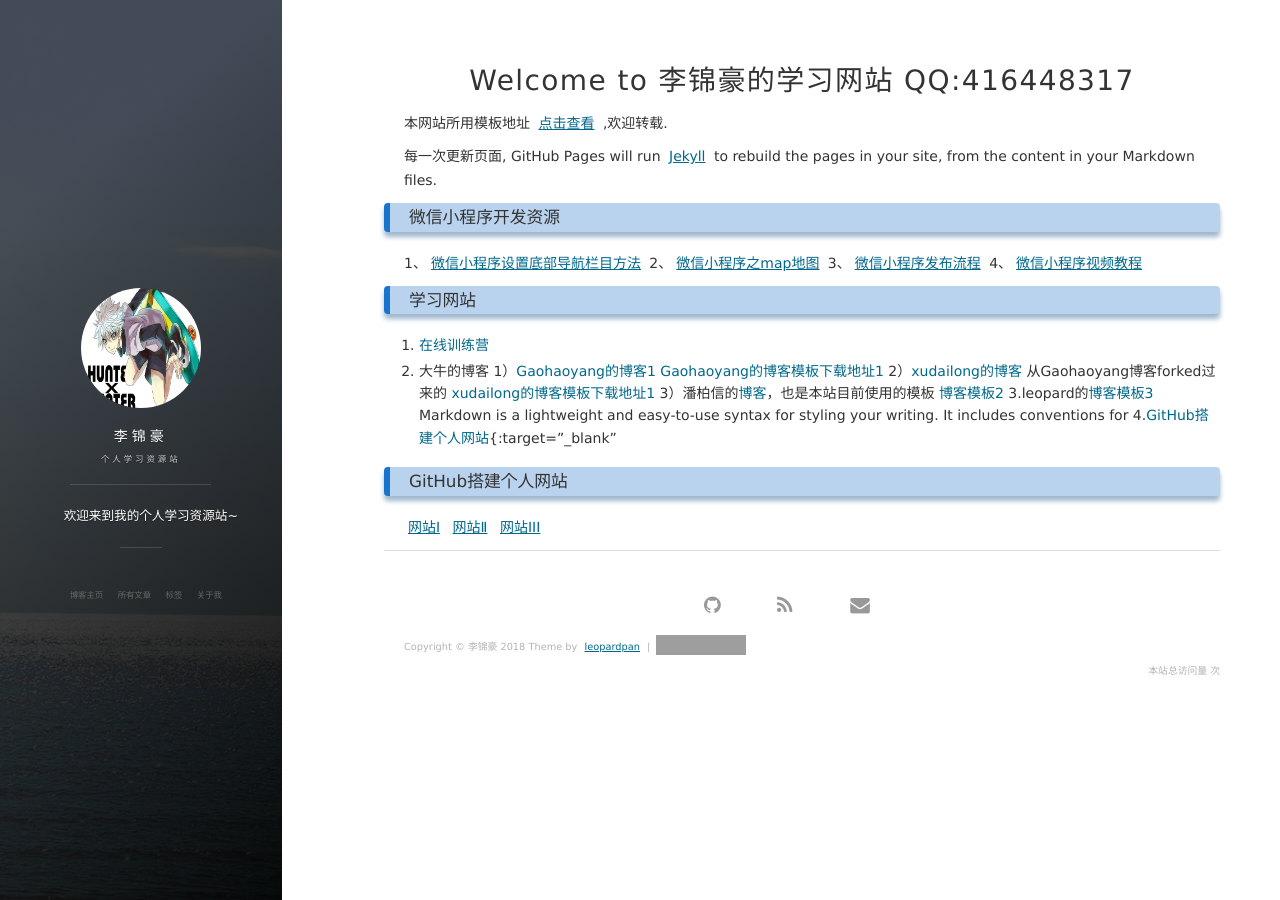
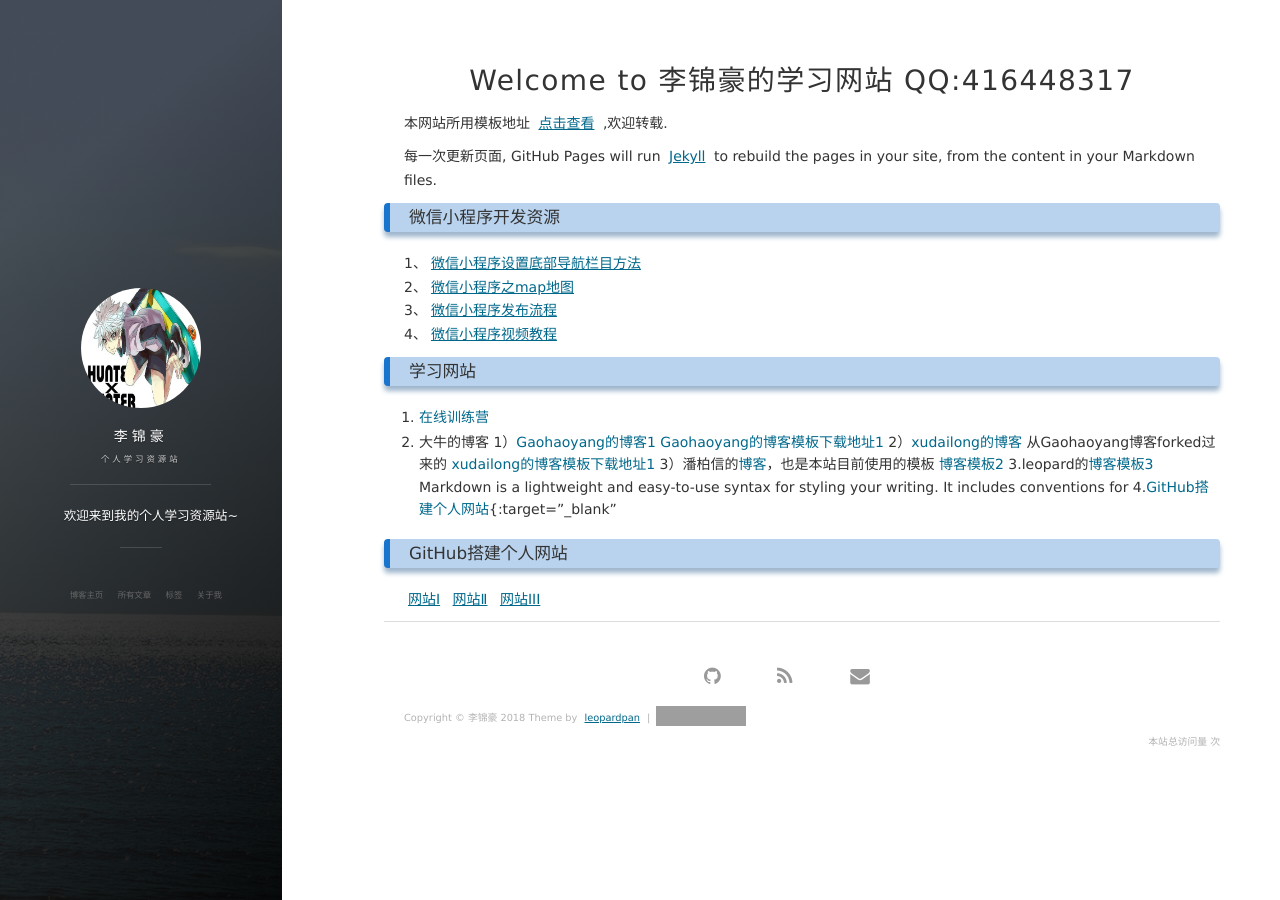
Before and after one commit to cuteftp/haihun.github.io, a Jekyll site: the page built from index.md, in a window 1280 px wide. Built offline with Jekyll 4.4.1, drawn with Linux system fonts in a browser that asks for light colours; nearby versions of some CDN libraries; our own code applies the rules of GitHub Pages for plain Markdown files; the list of posts is cut into pages by our own code; comment, search, counter and statistics services are not loaded; grey boxes are pictures that could not be loaded.

```diff
--- a/index.md
+++ b/index.md
@@ -5,9 +5,9 @@
 
 每一次更新页面, GitHub Pages will run [Jekyll](https://jekyllrb.com/) to rebuild the pages in your site, from the content in your Markdown files.
 ### 微信小程序开发资源
-1、[微信小程序设置底部导航栏目方法](https://blog.csdn.net/u012118993/article/details/52943783){:target="_blank"}
-2、[微信小程序之map地图](https://blog.csdn.net/hedong_77/article/details/55189978){:target="_blank"}
-3、[微信小程序发布流程](https://jingyan.baidu.com/article/fea4511a2e027cf7bb91250c.html ){:target="_blank"}
+1、[微信小程序设置底部导航栏目方法](https://blog.csdn.net/u012118993/article/details/52943783){:target="_blank"} <br>
+2、[微信小程序之map地图](https://blog.csdn.net/hedong_77/article/details/55189978){:target="_blank"}<br>
+3、[微信小程序发布流程](https://jingyan.baidu.com/article/fea4511a2e027cf7bb91250c.html ){:target="_blank"}<br>
 4、[微信小程序视频教程](https://pan.baidu.com/s/1kUXxZ0b){:target="_blank"}
 
 ###  学习网站
```
